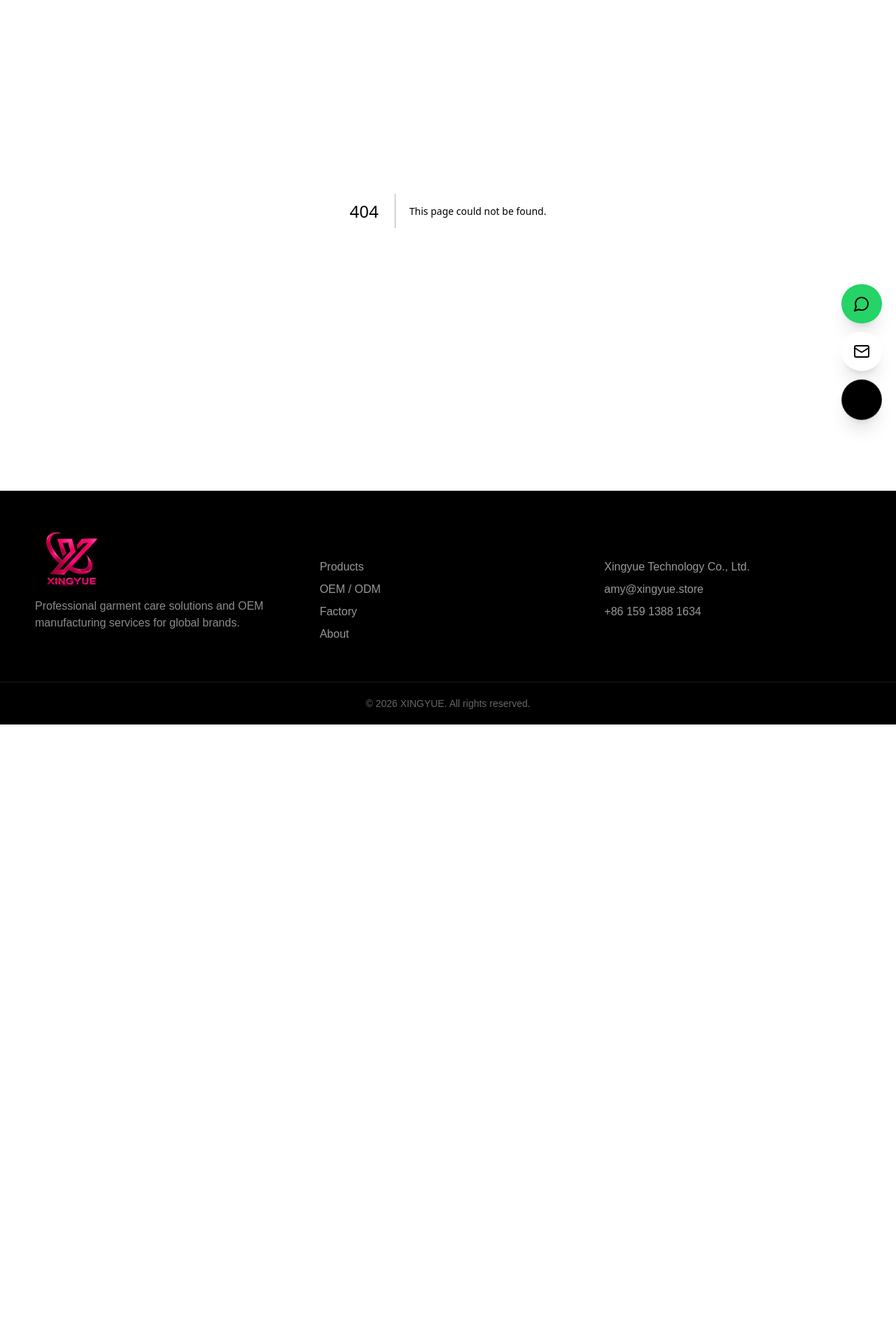
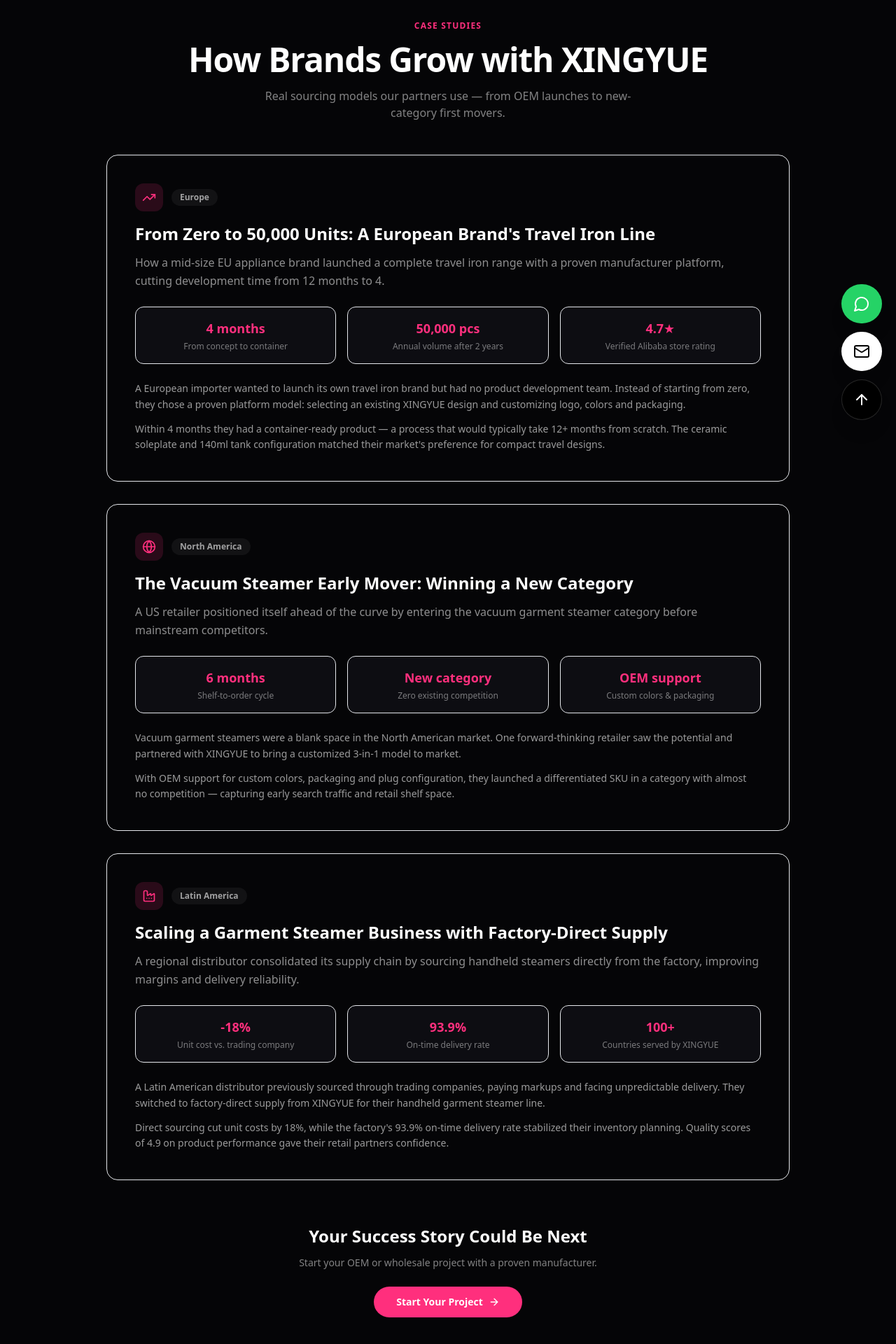
Before and after one commit to zikaiou/xingyue-appliance, a Next.js app: page /case-studies in a window 1280 px wide. Before the commit this address had no page. Shown: the part 180-2100 px from the top of the page at 70% size. Before the commit the page ends 1215 px from the top, so only its background shows below. Built offline with nearby package versions, Linux system fonts and the light colour scheme.

Commit message:
feat: add case studies page with 3 anonymized success stories

```diff
--- /dev/null
+++ b/app/case-studies/page.tsx
@@ -0,0 +1,111 @@
+import Link from "next/link";
+import { ArrowRight, TrendingUp, Globe, Factory } from "lucide-react";
+
+const cases = [
+  {
+    icon: TrendingUp,
+    region: "Europe",
+    title: "From Zero to 50,000 Units: A European Brand's Travel Iron Line",
+    summary: "How a mid-size EU appliance brand launched a complete travel iron range with a proven manufacturer platform, cutting development time from 12 months to 4.",
+    metrics: [
+      ["4 months", "From concept to container"],
+      ["50,000 pcs", "Annual volume after 2 years"],
+      ["4.7★", "Verified Alibaba store rating"],
+    ],
+    story: [
+      "A European importer wanted to launch its own travel iron brand but had no product development team. Instead of starting from zero, they chose a proven platform model: selecting an existing XINGYUE design and customizing logo, colors and packaging.",
+      "Within 4 months they had a container-ready product — a process that would typically take 12+ months from scratch. The ceramic soleplate and 140ml tank configuration matched their market's preference for compact travel designs.",
+    ],
+  },
+  {
+    icon: Globe,
+    region: "North America",
+    title: "The Vacuum Steamer Early Mover: Winning a New Category",
+    summary: "A US retailer positioned itself ahead of the curve by entering the vacuum garment steamer category before mainstream competitors.",
+    metrics: [
+      ["6 months", "Shelf-to-order cycle"],
+      ["New category", "Zero existing competition"],
+      ["OEM support", "Custom colors & packaging"],
+    ],
+    story: [
+      "Vacuum garment steamers were a blank space in the North American market. One forward-thinking retailer saw the potential and partnered with XINGYUE to bring a customized 3-in-1 model to market.",
+      "With OEM support for custom colors, packaging and plug configuration, they launched a differentiated SKU in a category with almost no competition — capturing early search traffic and retail shelf space.",
+    ],
+  },
+  {
+    icon: Factory,
+    region: "Latin America",
+    title: "Scaling a Garment Steamer Business with Factory-Direct Supply",
+    summary: "A regional distributor consolidated its supply chain by sourcing handheld steamers directly from the factory, improving margins and delivery reliability.",
+    metrics: [
+      ["-18%", "Unit cost vs. trading company"],
+      ["93.9%", "On-time delivery rate"],
+      ["100+", "Countries served by XINGYUE"],
+    ],
+    story: [
+      "A Latin American distributor previously sourced through trading companies, paying markups and facing unpredictable delivery. They switched to factory-direct supply from XINGYUE for their handheld garment steamer line.",
+      "Direct sourcing cut unit costs by 18%, while the factory's 93.9% on-time delivery rate stabilized their inventory planning. Quality scores of 4.9 on product performance gave their retail partners confidence.",
+    ],
+  },
+];
+
+export const metadata = {
+  title: "Case Studies | XINGYUE Garment Care Manufacturer",
+  description: "Real-world OEM and wholesale success stories with XINGYUE: travel iron lines, vacuum steamer early entries and factory-direct garment steamer sourcing.",
+};
+
+export default function CaseStudiesPage() {
+  return (
+    <div className="bg-[#050507] text-white min-h-screen font-sans">
+      <section className="pt-32 pb-12 text-center px-6">
+        <p className="text-[#ff2f7d] text-xs font-bold uppercase tracking-widest mb-4">Case Studies</p>
+        <h1 className="text-4xl md:text-5xl font-black tracking-tight">How Brands Grow with XINGYUE</h1>
+        <p className="mt-4 text-white/50 max-w-xl mx-auto">
+          Real sourcing models our partners use — from OEM launches to new-category first movers.
+        </p>
+      </section>
+
+      <section className="max-w-5xl mx-auto px-6 pb-24 space-y-8">
+        {cases.map((c, idx) => (
+          <article key={idx} className="bg-white/4 border border-white/8 rounded-2xl overflow-hidden hover:border-[#ff2f7d]/40 transition">
+            <div className="p-8 md:p-10">
+              <div className="flex items-center gap-3 mb-4">
+                <span className="w-10 h-10 rounded-xl bg-[#ff2f7d]/15 flex items-center justify-center">
+                  <c.icon size={20} className="text-[#ff2f7d]" />
+                </span>
+                <span className="text-xs font-semibold px-3 py-1 rounded-full bg-white/5 text-white/60">{c.region}</span>
+              </div>
+              <h2 className="text-xl md:text-2xl font-bold leading-snug">{c.title}</h2>
+              <p className="mt-3 text-white/55 leading-relaxed">{c.summary}</p>
+
+              <div className="mt-6 grid gap-4 sm:grid-cols-3">
+                {c.metrics.map(([v, l]) => (
+                  <div key={l} className="bg-[#0d0d12] border border-white/8 rounded-xl p-4 text-center">
+                    <p className="text-lg font-black text-[#ff2f7d]">{v}</p>
+                    <p className="text-xs text-white/45 mt-1">{l}</p>
+                  </div>
+                ))}
+              </div>
+
+              <div className="mt-6 space-y-3">
+                {c.story.map((p, i) => (
+                  <p key={i} className="text-sm text-white/60 leading-relaxed">{p}</p>
+                ))}
+              </div>
+            </div>
+          </article>
+        ))}
+
+        <div className="text-center pt-8">
+          <h2 className="text-2xl font-bold">Your Success Story Could Be Next</h2>
+          <p className="mt-3 text-white/50 max-w-md mx-auto text-sm">
+            Start your OEM or wholesale project with a proven manufacturer.
+          </p>
+          <Link href="/contact" className="mt-6 inline-flex items-center gap-2 px-8 py-3 bg-[#ff2f7d] text-white font-semibold rounded-full text-sm hover:bg-[#e6006f] transition">
+            Start Your Project <ArrowRight size={16} />
+          </Link>
+        </div>
+      </section>
+    </div>
+  );
+}
--- a/app/sitemap.ts
+++ b/app/sitemap.ts
@@ -14,6 +14,7 @@
     { url: `${base}/factory`, lastModified: new Date(), changeFrequency: "monthly", priority: 0.8 },
     { url: `${base}/oem`, lastModified: new Date(), changeFrequency: "monthly", priority: 0.8 },
     { url: `${base}/blog`, lastModified: new Date(), changeFrequency: "weekly", priority: 0.8 },
+    { url: `${base}/case-studies`, lastModified: new Date(), changeFrequency: "monthly", priority: 0.7 },
     { url: `${base}/blog/travel-iron-guide`, lastModified: new Date(), changeFrequency: "monthly", priority: 0.7 },
     { url: `${base}/blog/oem-guide`, lastModified: new Date(), changeFrequency: "monthly", priority: 0.7 },
     { url: `${base}/blog/garment-steamer-guide`, lastModified: new Date(), changeFrequency: "monthly", priority: 0.7 },
--- a/lib/site.ts
+++ b/lib/site.ts
@@ -10,6 +10,7 @@
     { href: "/products", label: "Products" },
     { href: "/oem", label: "OEM / ODM" },
     { href: "/factory", label: "Factory" },
+    { href: "/case-studies", label: "Case Studies" },
     { href: "/about", label: "About" },
     { href: "/blog", label: "Blog" },
     { href: "/contact", label: "Contact" },
```
